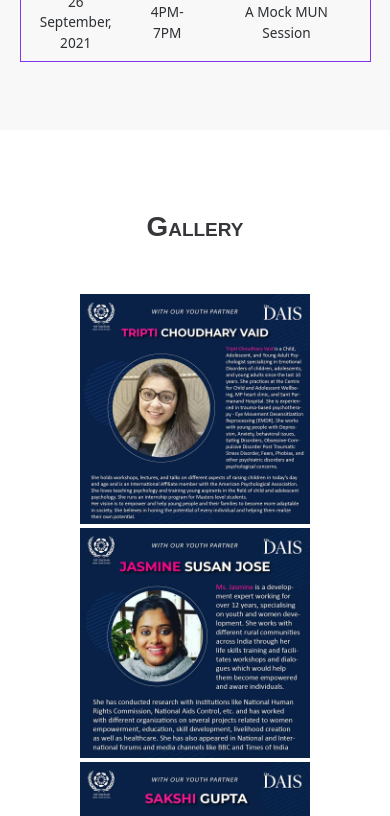
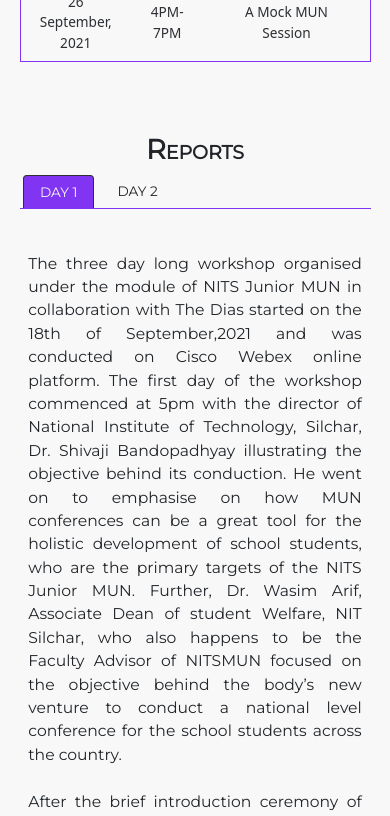
Before and after one commit to nitsmun/nitsmun2021-22, a React (Create React App) app: page /events/workshop in a window 390 px wide. Shown: the part 1420-2236 px from the top of the page. Built offline with nearby package versions, Linux system fonts and the light colour scheme.

Commit message:
Added Gallery to Report

```diff
--- a/src/components/Reports.jsx
+++ b/src/components/Reports.jsx
@@ -1,6 +1,7 @@
 import { useState } from "react";
 
 import "./Reports.css";
+import WorkshopsGallery from "./WorkshopsGallery";
 
 const tabData = {
   names: ["Day 1", "Day 2"],
@@ -89,8 +90,8 @@ const Reports = () => {
   const [tabIndex, setTabIndex] = useState(0);
 
   return (
-    <div className="reports">
-      <div className="heading">Reports</div>
+    <div className="reports" style={{fontFamily:"var(--font2)"}}>
+      <div className="heading" style={{fontVariant:'small-caps',fontWeight:'bold'}}>Reports</div>
       <div className="tab-container">
         <div className="tab-names">
           {tabData.names.map((name, index) => (
@@ -115,6 +116,7 @@ const Reports = () => {
             </div>
           ))}
         </div>
+        <WorkshopsGallery index={tabIndex}/>
       </div>
     </div>
   );
--- a/src/components/WorkshopsGallery.css
+++ b/src/components/WorkshopsGallery.css
@@ -33,3 +33,18 @@
     border-radius: 0;
     position: relative;
 }
+
+@media(max-width:768px) {
+    .container.gallery-container{
+        padding: 0px;
+    }
+
+}
+
+/* /////////////// */
+.tz-gallery{
+    display: none;
+}
+.active-tz{
+    display: block;
+}
--- a/src/components/WorkshopsGallery.jsx
+++ b/src/components/WorkshopsGallery.jsx
@@ -2,14 +2,14 @@ import React from 'react'
 import './WorkshopsGallery.css';
 
 
-function WorkshopsGallery() {
+function WorkshopsGallery(props) {
 
 
   return (
     <div className="container gallery-container">
 
       <h1 style={{fontVariant:"small-caps"}}>Gallery</h1>
-      <div className="tz-gallery">
+      <div className={"tz-gallery" + (props.index === 0 ? " active-tz" : "")}>
 
         <div className="row">
 
@@ -31,7 +31,7 @@ function WorkshopsGallery() {
         </div>
       </div>
 
-      <div className="tz-gallery">
+      <div className={"tz-gallery" + (props.index === 1 ? " active-tz" : "")}>
 
         <div className="row">
 
@@ -54,7 +54,7 @@ function WorkshopsGallery() {
         </div>
       </div>
 
-      <div className="tz-gallery">
+      <div className={"tz-gallery" + (props.index === 2 ? " active-tz" : "")}>
 
         <div className="row">
 
--- a/src/components/screens/Dais.jsx
+++ b/src/components/screens/Dais.jsx
@@ -9,7 +9,6 @@ import "../Table.css";
 import "./Dais.css";
 import Workshops from "../Workshops";
 import Reports from "../Reports";
-import WorkshopsGallery from "../WorkshopsGallery";
 
 const GlobalVoicesMun = (props) => {
   useEffect(() => {
@@ -62,9 +61,6 @@ const GlobalVoicesMun = (props) => {
         </tbody>
       </table>
       <div>
-        <WorkshopsGallery />
-      </div>
-      <div>
         <Reports />
       </div>
     </Suspense>
```
